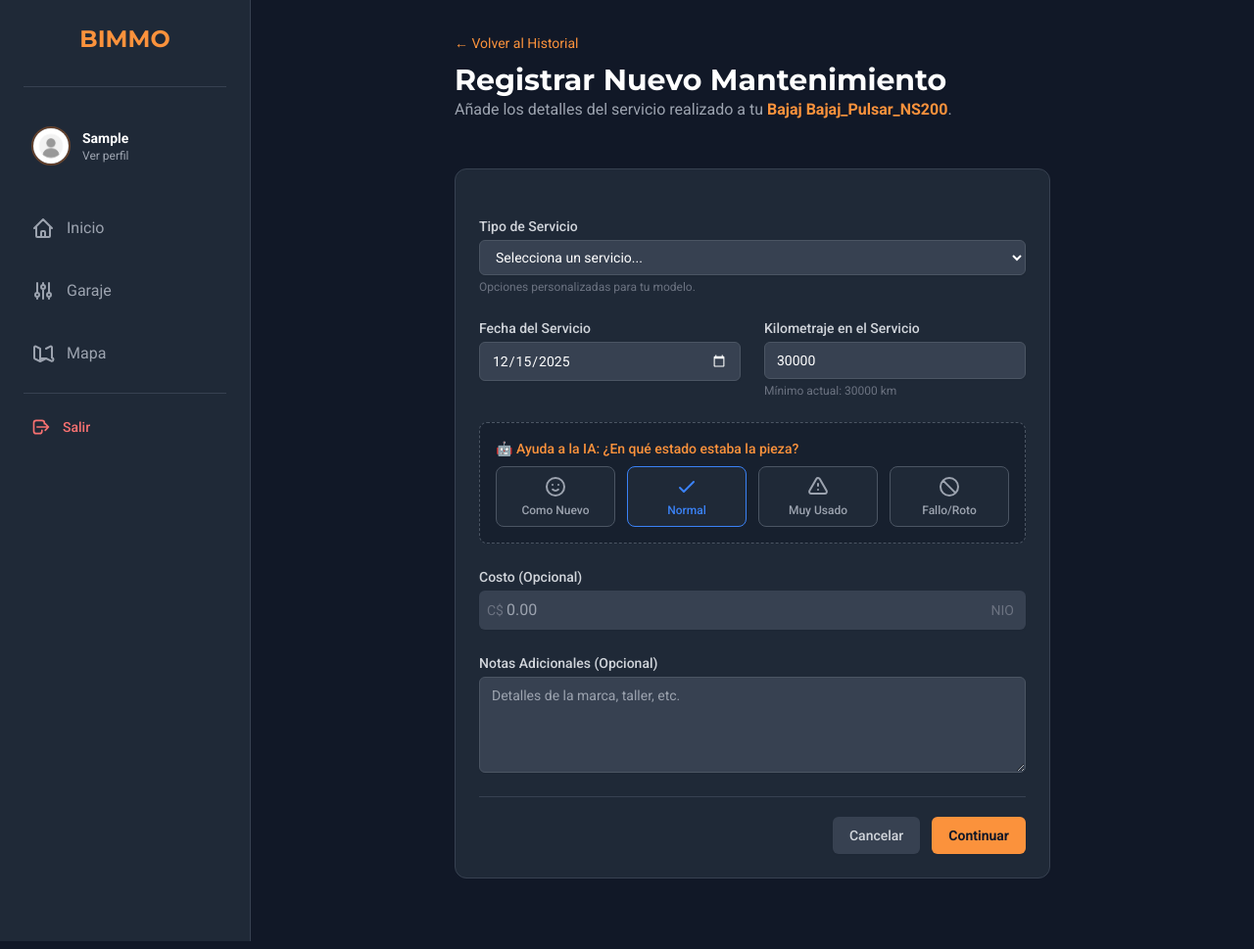
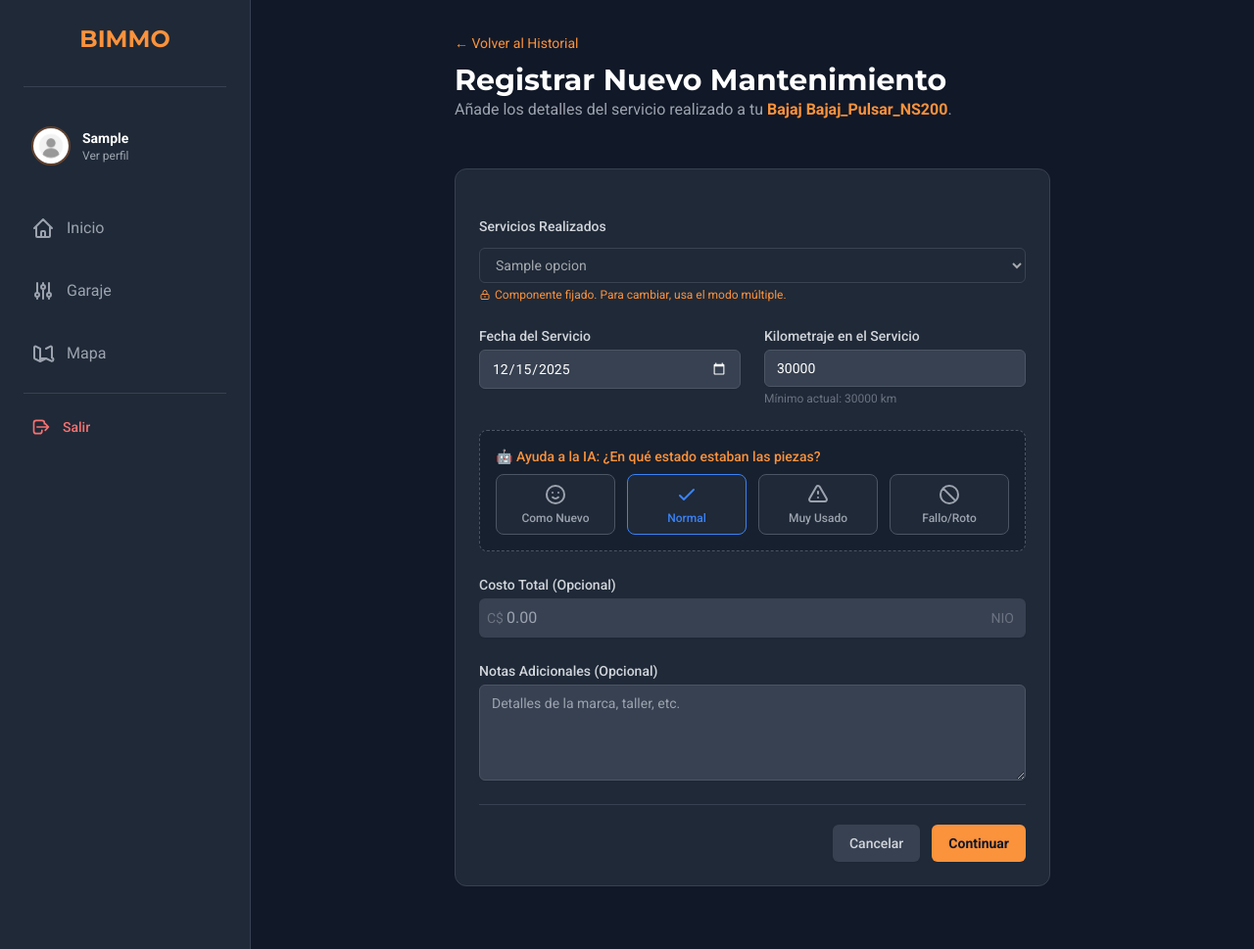
Before and after one commit to Eduardo6446/motolog, a Django app: template app/templates/maintenanceadd.html in a window 1280 px wide. Shown: the whole page at 98% size. Run offline with Django 5.2, Linux system fonts and the light colour scheme; data comes from the database, SQL or seed files in the repository; both versions use the stored data as it was after the commit; the template is opened without the code that fills it: values that come from a table or form of the project are taken from there, most other values are stand-ins (such as "Sample title", 1, 10 or a date in 2020); some libraries are stand-ins or nearby versions.

Commit message:
feat(maintenance): implement multiple service maintenance mode with enhanced form handling and validation

```diff
--- a/app/templates/maintenanceadd.html
+++ b/app/templates/maintenanceadd.html
@@ -6,28 +6,75 @@
     <!-- Header -->
     <div class="pb-6 mb-6">
         <a href="{% url 'motodetails' moto_id=motorcycle.id %}" class="text-sm text-orange-400 hover:underline">&larr; Volver al Historial</a>
-        <h2 class="mt-2 text-3xl font-bold">Registrar Nuevo Mantenimiento</h2>
+        <h2 class="mt-2 text-3xl font-bold">
+            {% if mode == 'multiple' %}
+                Mantenimiento Múltiple
+            {% else %}
+                Registrar Nuevo Mantenimiento
+            {% endif %}
+        </h2>
         <p class="text-gray-400">Añade los detalles del servicio realizado a tu <span class="font-bold text-orange-400">{{ motorcycle.make }} {{ motorcycle.model }}</span>.</p>
     </div>
 
     <!-- Add Maintenance Form -->
-    <form action="{% url 'maintenance_add' moto_id=motorcycle.id %}" method="POST" class="p-6 space-y-6 bg-gray-800 rounded-xl border border-gray-700" id="maintenance-form">
+    <form action="{% url 'maintenance_add' moto_id=motorcycle.id %}?mode={{ mode }}" method="POST" class="p-6 space-y-6 bg-gray-800 rounded-xl border border-gray-700" id="maintenance-form">
         {% csrf_token %}
         <!-- Form Fields Grid -->
         <div class="grid grid-cols-1 gap-6 sm:grid-cols-2">
-            <!-- Tipo de Servicio -->
+
+            <!-- SELECCIÓN DE SERVICIOS (Lógica Híbrida) -->
             <div class="sm:col-span-2">
-                <label for="service-type" class="block text-sm font-medium text-gray-300">Tipo de Servicio</label>
-                <select id="service-type" name="service-type" required class="block w-full px-3 py-2 mt-1 text-white bg-gray-700 border border-gray-600 rounded-md shadow-sm focus:outline-none focus:ring-orange-500 focus:border-orange-500 sm:text-sm">
-                    <option value="" disabled selected>Selecciona un servicio...</option>
+                <label class="block text-sm font-medium text-gray-300 mb-3">Servicios Realizados</label>
 
-                    <!-- BUCLE DINÁMICO: Carga solo lo que la moto necesita (Backend V3) -->
+                {% if mode == 'multiple' %}
+                    <!-- MODO MÚLTIPLE: TARJETAS INTERACTIVAS (GRID) -->
+                    <!-- CAMBIO: Se eliminó max-h-80, overflow-y-auto y custom-scrollbar para que se expanda completo -->
+                    <div class="grid grid-cols-2 sm:grid-cols-3 gap-3">
+                        {% for opcion in service_options %}
+                        <div class="relative">
+                            <input class="sr-only peer" type="checkbox" name="service_types" id="service_{{ opcion.id }}" value="{{ opcion.id }}">
+                            <label for="service_{{ opcion.id }}"
+                                   class="flex flex-col items-center justify-center p-3 text-center h-full min-h-[80px] text-gray-400 bg-gray-900/50 border border-gray-600 rounded-xl cursor-pointer hover:bg-gray-700 transition-all duration-200
+                                          peer-checked:border-orange-500 peer-checked:text-white peer-checked:bg-orange-500/10 peer-checked:shadow-[0_0_10px_rgba(249,115,22,0.3)]
+                                          peer-checked:[&>svg]:block peer-checked:[&>.default-icon]:hidden">
+                                <!-- Check Icon (Solo visible al seleccionar) -->
+                                <svg class="w-5 h-5 mb-1 text-orange-500 hidden animate-bounce-short" fill="none" stroke="currentColor" viewBox="0 0 24 24"><path stroke-linecap="round" stroke-linejoin="round" stroke-width="3" d="M5 13l4 4L19 7"></path></svg>
+                                <!-- Default Icon (Opcional, punto simple si no está seleccionado) -->
+                                <div class="w-2 h-2 rounded-full bg-gray-600 mb-2 default-icon"></div>
+
+                                <span class="text-xs sm:text-sm font-medium leading-tight">{{ opcion.label }}</span>
+                            </label>
+                        </div>
+                        {% endfor %}
+                    </div>
+                    <p class="mt-3 text-xs text-orange-400 flex items-center gap-1">
+                        <svg class="w-3 h-3" fill="none" stroke="currentColor" viewBox="0 0 24 24"><path stroke-linecap="round" stroke-linejoin="round" stroke-width="2" d="M13 16h-1v-4h-1m1-4h.01M21 12a9 9 0 11-18 0 9 9 0 0118 0z"></path></svg>
+                        Toca las tarjetas para seleccionar los servicios.
+                    </p>
+                {% else %}
+                    <!-- MODO SINGLE: SELECT CLÁSICO (BLOQUEABLE) -->
+                    <select id="service-type" name="service-type" required
+                        class="block w-full px-3 py-2 mt-1 text-white bg-gray-700 border border-gray-600 rounded-md shadow-sm focus:outline-none focus:ring-orange-500 focus:border-orange-500 sm:text-sm
+                        {% if componente_preseleccionado %} opacity-60 cursor-not-allowed bg-gray-800 {% endif %}"
+                        {% if componente_preseleccionado %} disabled {% endif %}>
+
+                        <option value="" disabled {% if not componente_preseleccionado %}selected{% endif %}>Selecciona un servicio...</option>
                         {% for opcion in service_options %}
                             <option value="{{ opcion.id }}" {% if opcion.id == componente_preseleccionado %}selected{% endif %}>{{ opcion.label }}</option>
                         {% endfor %}
+                    </select>
 
-                </select>
+                    <!-- LOGICA DE BLOQUEO: Si está disabled, el select no envía valor. Usamos un hidden. -->
+                    {% if componente_preseleccionado %}
+                        <input type="hidden" name="service-type" value="{{ componente_preseleccionado }}">
+                        <p class="mt-1 text-xs text-orange-400 flex items-center gap-1">
+                            <svg class="w-3 h-3" fill="none" stroke="currentColor" viewBox="0 0 24 24"><path stroke-linecap="round" stroke-linejoin="round" stroke-width="2" d="M12 15v2m-6 4h12a2 2 0 002-2v-6a2 2 0 00-2-2H6a2 2 0 00-2 2v6a2 2 0 002 2zm10-10V7a4 4 0 00-8 0v4h8z"></path></svg>
+                            Componente fijado. Para cambiar, usa el modo múltiple.
+                        </p>
+                    {% else %}
                         <p class="mt-1 text-xs text-gray-500">Opciones personalizadas para tu modelo.</p>
+                    {% endif %}
+                {% endif %}
             </div>
 
             <!-- Fecha del Servicio (PRE-LLENADA CON HOY) -->
@@ -58,7 +105,7 @@
             <!-- FEEDBACK PARA LA IA -->
             <div class="sm:col-span-2 p-4 bg-gray-900/50 rounded-lg border border-gray-600 border-dashed">
                 <label class="block text-sm font-medium text-orange-400 mb-2">
-                    🤖 Ayuda a la IA: ¿En qué estado estaba la pieza?
+                    🤖 Ayuda a la IA: ¿En qué estado estaban las piezas?
                 </label>
                 <div class="grid grid-cols-2 gap-3 sm:grid-cols-4">
                     <!-- Opción 1: Como Nuevo -->
@@ -94,11 +141,14 @@
                         </label>
                     </div>
                 </div>
+                {% if mode == 'multiple' %}
+                <p class="mt-2 text-[10px] text-gray-500 text-center">* Se aplicará esta condición a todos los items seleccionados.</p>
+                {% endif %}
             </div>
 
             <!-- Costo (Opcional) -->
             <div class="sm:col-span-2">
-                <label for="cost" class="block text-sm font-medium text-gray-300">Costo (Opcional)</label>
+                <label for="cost" class="block text-sm font-medium text-gray-300">Costo Total (Opcional)</label>
                 <div class="relative mt-1 rounded-md shadow-sm">
                     <div class="absolute inset-y-0 left-0 flex items-center pl-2 pointer-events-none">
                         <span class="text-gray-500 sm:text-sm">C$</span>
@@ -108,6 +158,9 @@
                         <span class="text-gray-500 sm:text-sm">NIO</span>
                     </div>
                 </div>
+                {% if mode == 'multiple' %}
+                <p class="mt-1 text-xs text-gray-500">El costo se dividirá equitativamente entre los servicios.</p>
+                {% endif %}
             </div>
 
             <!-- Notas Adicionales -->
@@ -189,15 +242,26 @@
         const distanceField = document.getElementById('distance-field');
         const dateField = document.getElementById('date-field');
 
-        // Open modal
+        // Open modal with validation
         openModalButton.addEventListener('click', function(event) {
             event.preventDefault();
-            // Basic validation
-            if(maintenanceForm.checkValidity()){
+
+            // Check HTML5 validity first
+            if(!maintenanceForm.checkValidity()){
+                maintenanceForm.reportValidity();
+                return;
+            }
+
+            // Custom Check for Multiple Mode
+            {% if mode == 'multiple' %}
+            const checkboxes = document.querySelectorAll('input[name="service_types"]:checked');
+            if (checkboxes.length === 0) {
+                alert("Por favor selecciona al menos un servicio.");
+                return;
+            }
+            {% endif %}
+
             modal.classList.remove('hidden');
-            } else {
-                 maintenanceForm.reportValidity();
-            }
         });
 
         // Close modal with X button
@@ -227,4 +291,15 @@
     });
 </script>
 
+<style>
+    /* Animación personalizada para el ícono de check */
+    @keyframes bounce-short {
+        0%, 100% { transform: translateY(0); }
+        50% { transform: translateY(-3px); }
+    }
+    .animate-bounce-short {
+        animation: bounce-short 0.3s ease-in-out;
+    }
+</style>
+
 {% endblock %}
--- a/app/templates/motodetails.html
+++ b/app/templates/motodetails.html
@@ -38,7 +38,7 @@
             </form>
 
             <!-- BOTÓN DE ESCRITORIO (Oculto en móviles 'hidden sm:flex') -->
-            <a href="{% url 'maintenance_add' moto_id=motorcycle.id %}" class="hidden sm:flex items-center gap-2 px-4 py-2 text-sm font-bold text-gray-900 transition-colors bg-orange-500 rounded-lg hover:bg-orange-600 shadow-lg shadow-orange-500/20">
+            <a href="{% url 'maintenance_add' moto_id=motorcycle.id %}?mode=multiple" class="hidden sm:flex items-center gap-2 px-4 py-2 text-sm font-bold text-gray-900 transition-colors bg-orange-500 rounded-lg hover:bg-orange-600 shadow-lg shadow-orange-500/20">
                 <svg class="w-5 h-5" fill="none" stroke="currentColor" viewBox="0 0 24 24"><path stroke-linecap="round" stroke-linejoin="round" stroke-width="2" d="M12 6v6m0 0v6m0-6h6m-6 0H6"></path></svg>
                 <span>Nuevo Mantenimiento</span>
             </a>
@@ -307,7 +307,7 @@
 </div>
 
 <!-- BOTÓN FLOTANTE (FAB) PARA MÓVIL (VISIBLE SOLO EN SM) -->
-<a href="{% url 'maintenance_add' moto_id=motorcycle.id %}" class="fixed bottom-24 right-6 z-40 p-4 text-gray-900 bg-orange-500 rounded-full shadow-2xl sm:hidden hover:bg-orange-600 transition-transform hover:scale-110 focus:outline-none border-2 border-orange-400">
+<a href="{% url 'maintenance_add' moto_id=motorcycle.id %}?mode=multiple" class="fixed bottom-24 right-6 z-40 p-4 text-gray-900 bg-orange-500 rounded-full shadow-2xl sm:hidden hover:bg-orange-600 transition-transform hover:scale-110 focus:outline-none border-2 border-orange-400">
     <svg class="w-8 h-8" fill="none" stroke="currentColor" viewBox="0 0 24 24"><path stroke-linecap="round" stroke-linejoin="round" stroke-width="2" d="M10.325 4.317c.426-1.756 2.924-1.756 3.35 0a1.724 1.724 0 002.573 1.066c1.543-.94 3.31.826 2.37 2.37a1.724 1.724 0 001.065 2.572c1.756.426 1.756 2.924 0 3.35a1.724 1.724 0 00-1.066 2.573c.94 1.543-.826 3.31-2.37 2.37a1.724 1.724 0 00-2.572 1.065c-.426 1.756-2.924 1.756-3.35 0a1.724 1.724 0 00-2.573-1.066c-1.543.94-3.31-.826-2.37-2.37a1.724 1.724 0 00-1.065-2.572c-1.756-.426-1.756-2.924 0-3.35a1.724 1.724 0 001.066-2.573c-.94-1.543.826-3.31 2.37-2.37.996.608 2.296.07 2.572-1.065z"></path><path stroke-linecap="round" stroke-linejoin="round" stroke-width="2" d="M15 12a3 3 0 11-6 0 3 3 0 016 0z"></path></svg>
 </a>
 
```
Also changed, not shown: app/views.py (+81 -38 lines), db.sqlite3. Lines whose indentation alone changed are shown as unchanged.
